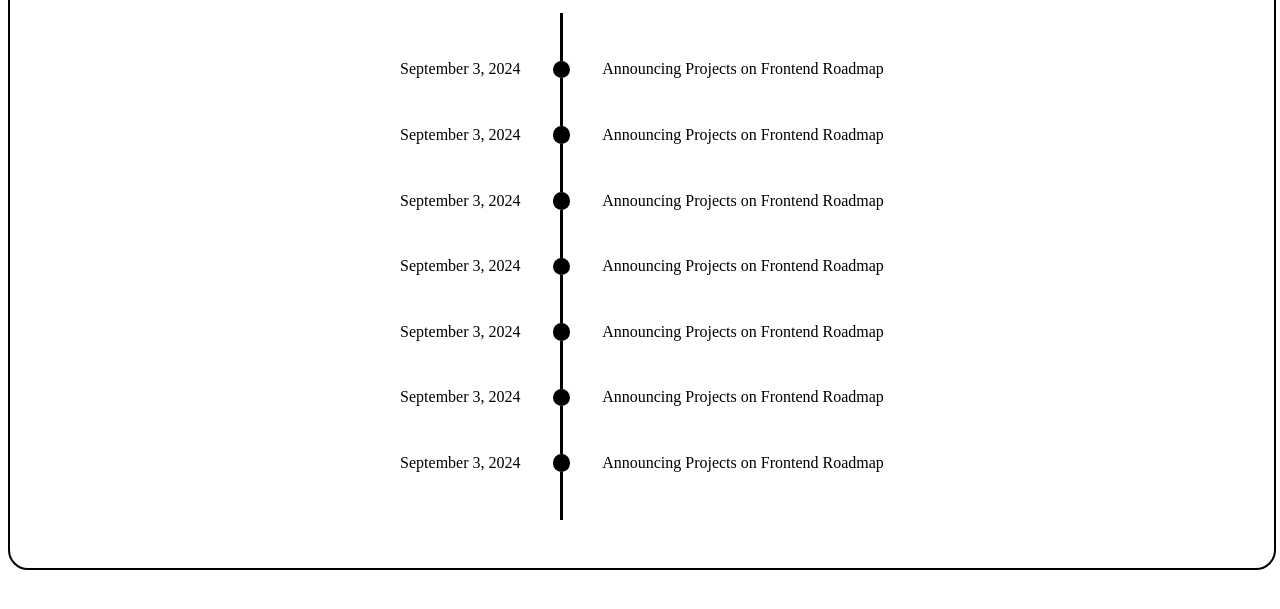
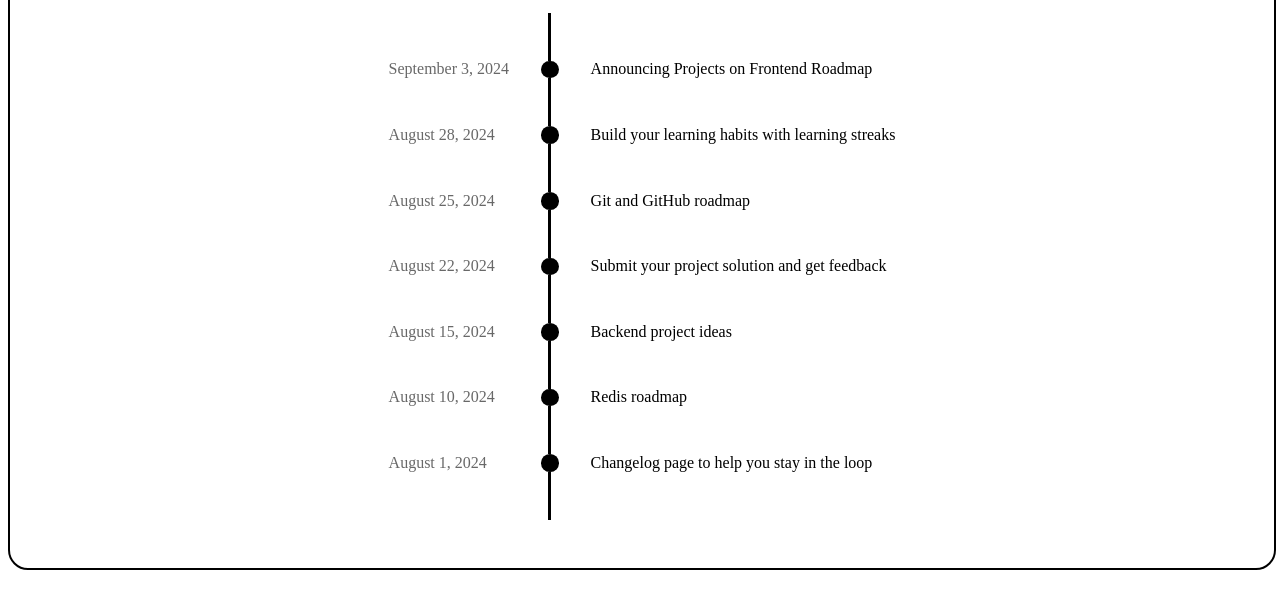
Before and after one commit to Ethel-tech/Changelog, a plain HTML site: page index.html in a window 1280 px wide. Shown: the part 111-720 px from the top of the page. Drawn offline with Linux system fonts and the light colour scheme.

Commit message:
touched up the styling

```diff
--- a/index.html
+++ b/index.html
@@ -16,12 +16,12 @@
 				<div class="changelog-main-div">
 					<div class="changelog-date">
 						<time datetime="2024-09" class="date">September 3, 2024</time>
-						<time datetime="2024-09" class="date">September 3, 2024</time>
-						<time datetime="2024-09" class="date">September 3, 2024</time>
-						<time datetime="2024-09" class="date">September 3, 2024</time>
-						<time datetime="2024-09" class="date">September 3, 2024</time>
-						<time datetime="2024-09" class="date">September 3, 2024</time>
-						<time datetime="2024-09" class="date">September 3, 2024</time>
+						<time datetime="2024-09" class="date">August 28, 2024</time>
+						<time datetime="2024-09" class="date">August 25, 2024</time>
+						<time datetime="2024-09" class="date">August 22, 2024</time>
+						<time datetime="2024-09" class="date">August 15, 2024</time>
+						<time datetime="2024-09" class="date">August 10, 2024</time>
+						<time datetime="2024-09" class="date">August 1, 2024</time>
 					</div>
 					<div class="changelog-line">
 						<div class="log-line">
@@ -58,13 +58,15 @@
 					</div>
 					<div class="changelog-details">
 						<span class="details">Announcing Projects on Frontend Roadmap</span
-						><span class="details">Announcing Projects on Frontend Roadmap</span
-						><span class="details">Announcing Projects on Frontend Roadmap</span
-						><span class="details">Announcing Projects on Frontend Roadmap</span
-						><span class="details">Announcing Projects on Frontend Roadmap</span
-						><span class="details">Announcing Projects on Frontend Roadmap</span
 						><span class="details"
-							>Announcing Projects on Frontend Roadmap</span
+							>Build your learning habits with learning streaks</span
+						><span class="details">Git and GitHub roadmap</span
+						><span class="details"
+							>Submit your project solution and get feedback</span
+						><span class="details">Backend project ideas</span
+						><span class="details">Redis roadmap</span
+						><span class="details"
+							>Changelog page to help you stay in the loop</span
 						>
 					</div>
 				</div>
--- a/styles.scss
+++ b/styles.scss
@@ -32,6 +32,7 @@
 .changelog-date{
     display: flex;
     flex-direction: column;
+    color: rgba(37, 37, 37, 0.696);
 
     .date{
         display: flex;
```
Also changed, not shown: styles.css, 1 other file.
